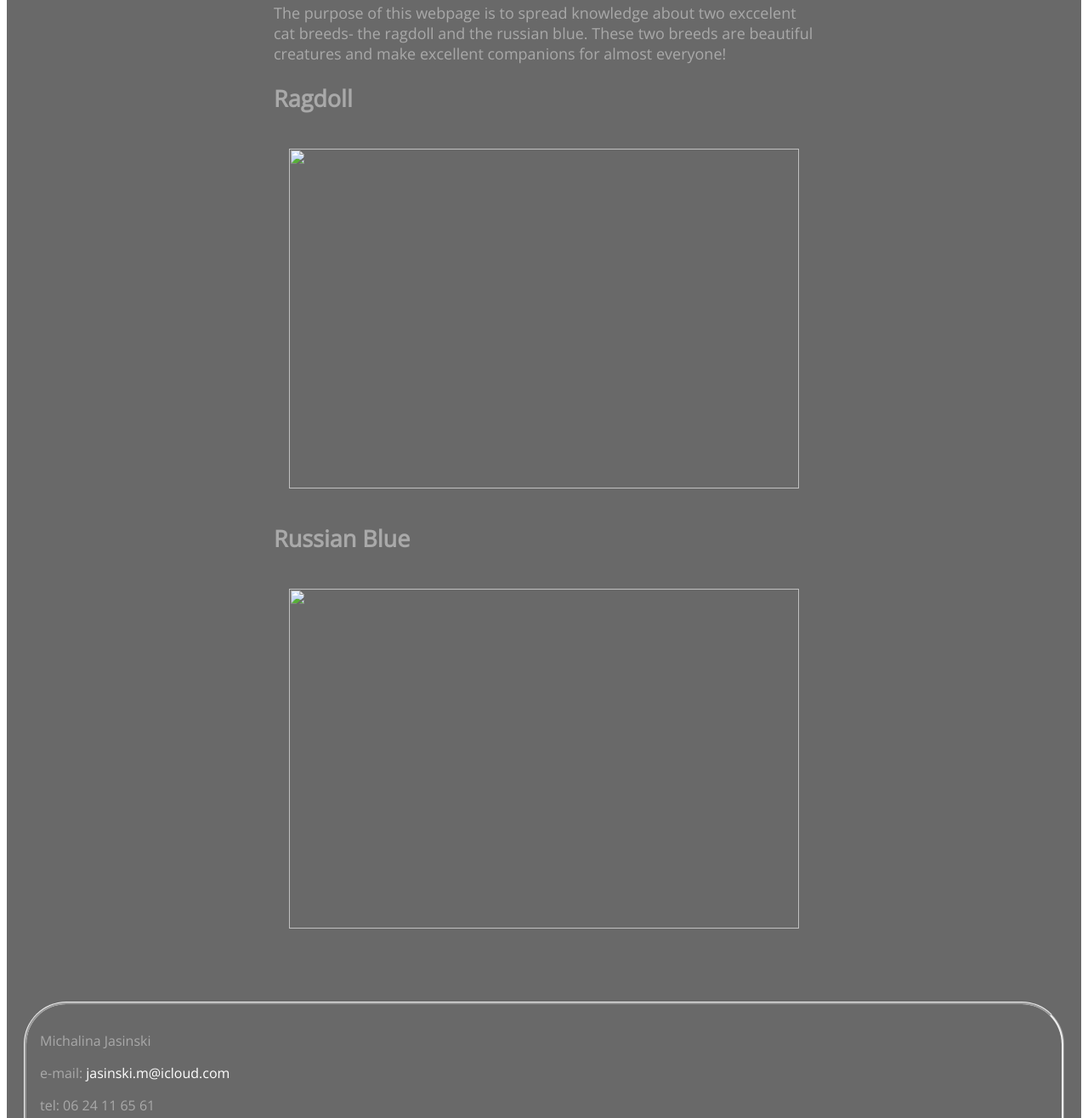
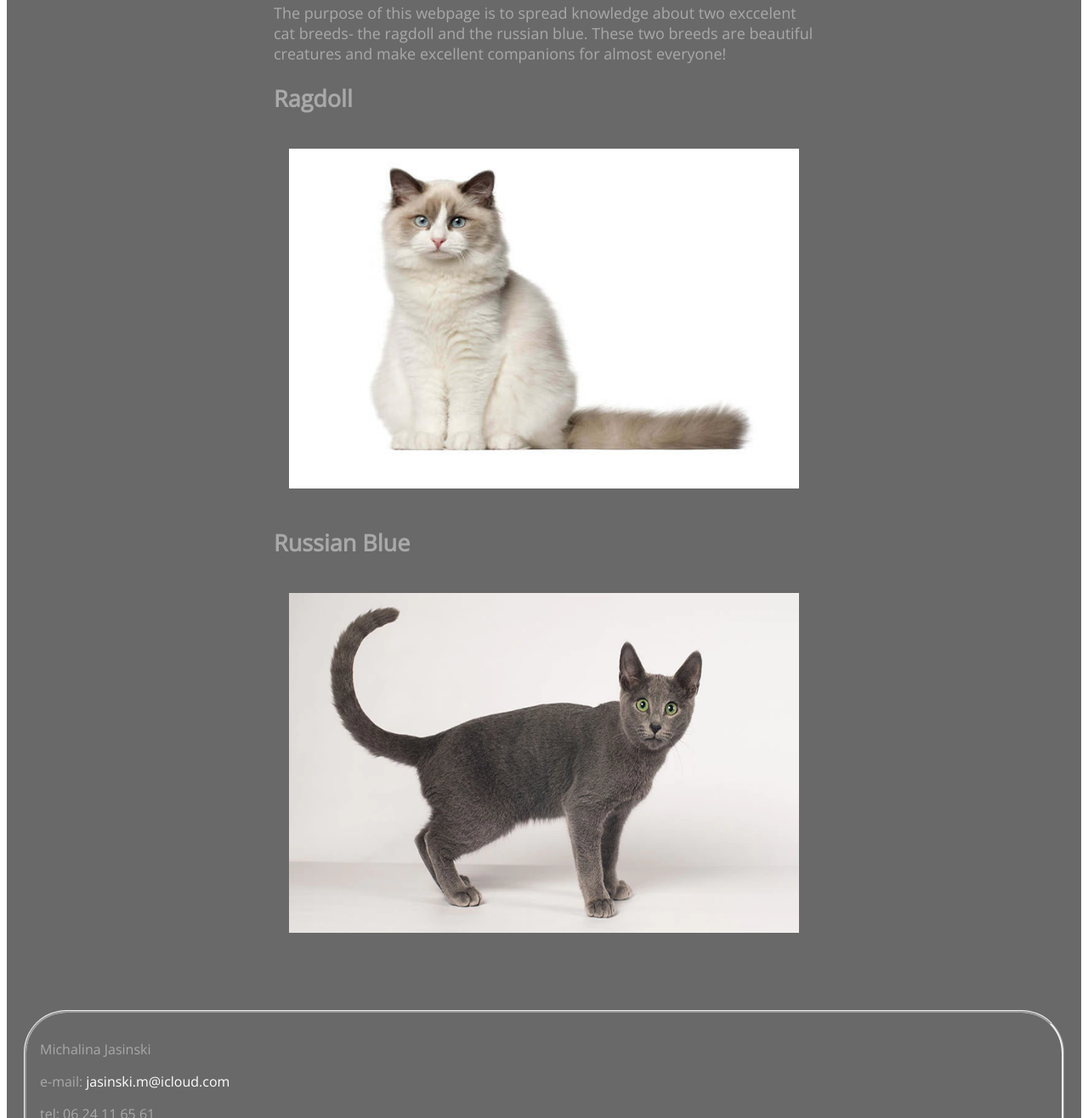
Before and after one commit to mi-ja92/FirstWebsite_CatsHTML, a plain HTML site: page index.html in a window 1280 px wide. Shown: the part 270-1586 px from the top of the page at 85% size. Drawn offline with nearby package versions, Linux system fonts and the light colour scheme; the site is published under a folder, as on GitHub Pages, so addresses that start at the root find nothing.

Commit message:
Update index.html

```diff
--- a/index.html
+++ b/index.html
@@ -28,10 +28,10 @@
         These two breeds are beautiful creatures and make excellent companions for almost everyone!</p>
     </div1>
     <div2><h2>Ragdoll</h2>
-        <img class="rag" src="/CAT BREED Hero Mobile_0013_Ragdoll.webp">
+        <img class="rag" src="./CAT BREED Hero Mobile_0013_Ragdoll.webp">
     </div2>
     <div3><h2>Russian Blue</h2>
-        <img class="blue" src="/cat_russian-blue_desktop.webp">
+        <img class="blue" src="./cat_russian-blue_desktop.webp">
     </div3>
 </main>
 
```
